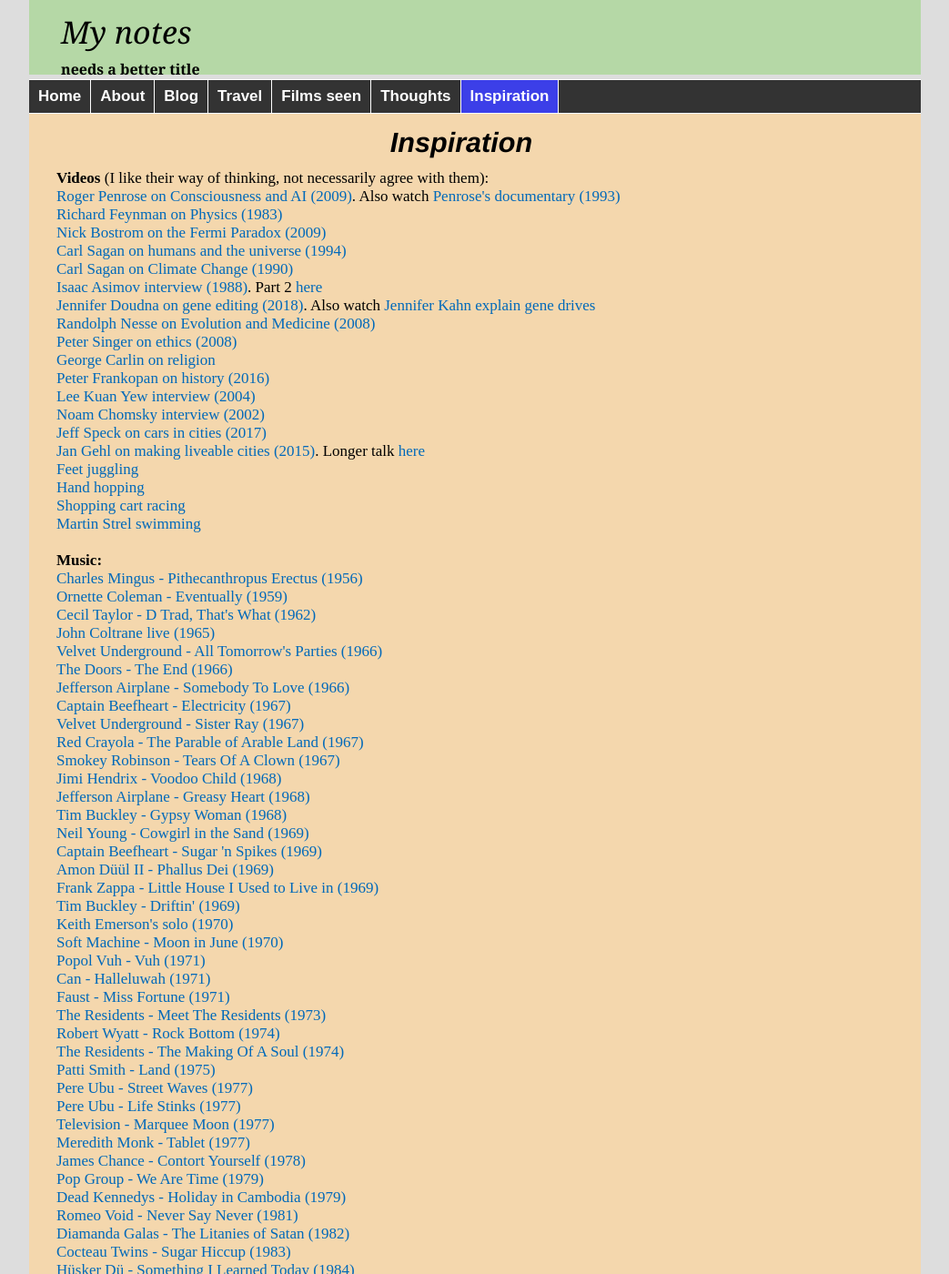
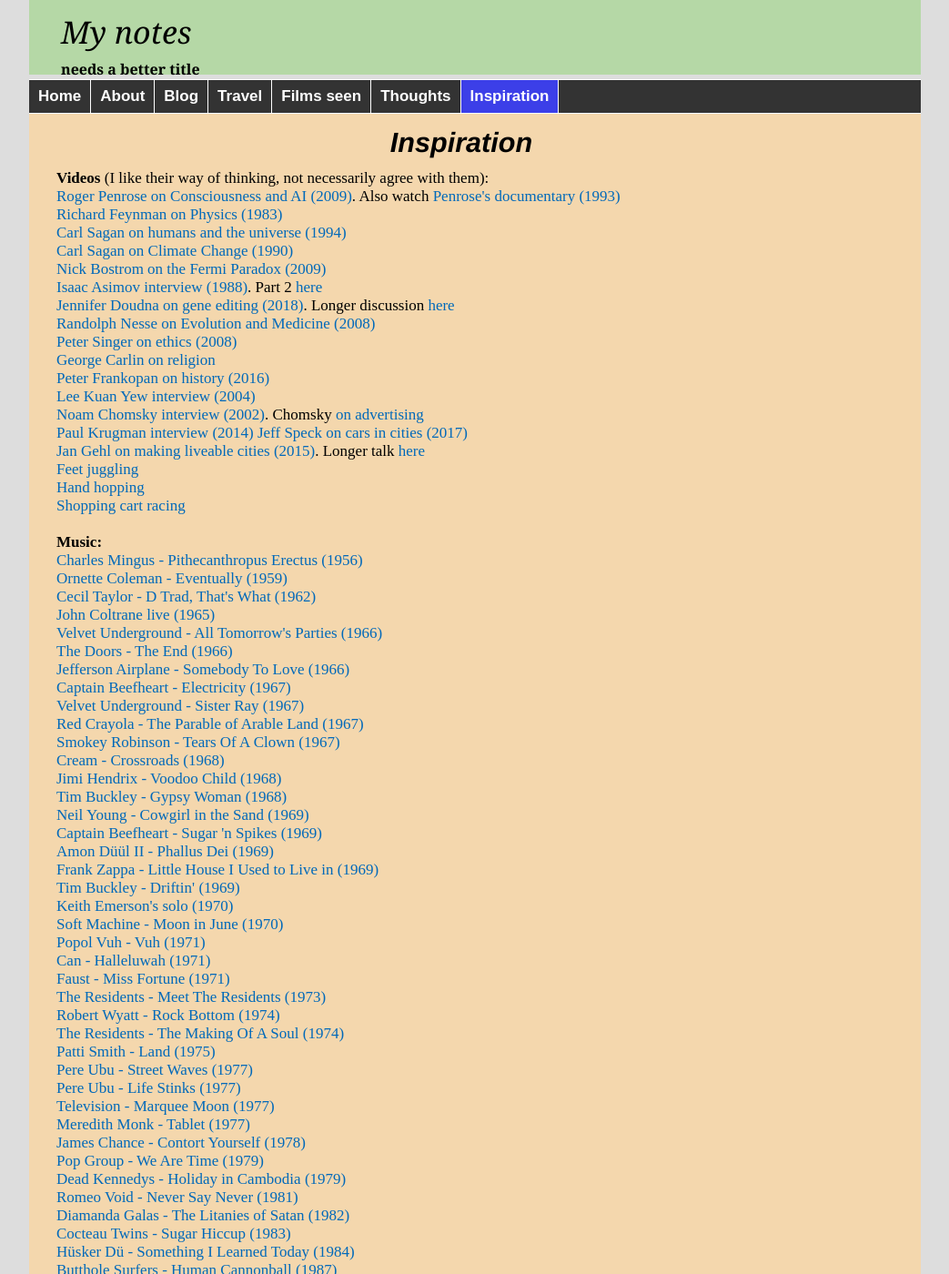
Before and after one commit to witbag/witbag.github.io, a Jekyll site: the page built from inspiration/index.html, in a window 1280 px wide and 1400 px high. Shown: the whole window at 91% size, without its empty margins (118-1161 px from the left). Built offline with Jekyll 4.4.1, drawn with Linux system fonts in a browser that asks for light colours; some of the changed text lies outside the part shown.

Commit message:
Update index.html

```diff
--- a/inspiration/index.html
+++ b/inspiration/index.html
@@ -7,29 +7,29 @@
 <br>
 <center><h2><i>Inspiration</i></h2></center>
 
-<b>Videos</b> (I like their way of thinking, not necessarily agree with them):<br>
+<a id="videos"></a><b>Videos</b> (I like their way of thinking, not necessarily agree with them):<br>
 <a href="https://www.closertotruth.com/interviews/2812" target=_blank>Roger Penrose on Consciousness and AI (2009)</a>. Also watch <a href="https://www.youtube.com/watch?v=9Sp1egEjwBI" target=_blank>Penrose's documentary (1993)</a><br>
 <a href="https://www.youtube.com/watch?v=P1ww1IXRfTA" target=_blank>Richard Feynman on Physics (1983)</a><br>
-<a href="https://www.closertotruth.com/interviews/3988" target=_blank>Nick Bostrom on the Fermi Paradox (2009)</a><br>
 <a href="https://youtu.be/6_-jtyhAVTc?t=464" target=_blank>Carl Sagan on humans and the universe (1994)</a><br>
 <a href="https://youtu.be/9Xz3ZjOSMRU?t=1642" target=_blank>Carl Sagan on Climate Change (1990)</a><br>
+<a href="https://www.closertotruth.com/interviews/3988" target=_blank>Nick Bostrom on the Fermi Paradox (2009)</a><br>
 <a href="https://www.youtube.com/watch?v=aogsJ4t4aBE" target=_blank>Isaac Asimov interview (1988)</a>. Part 2 <a href="https://vimeo.com/48767355" target=_blank>here</a><br>
-<a href="https://www.youtube.com/watch?v=ZuqX3Jb7rRA" target=_blank>Jennifer Doudna on gene editing (2018)</a>. Also watch <a href="https://www.youtube.com/watch?v=OI_OhvOumT0" target=_blank>Jennifer Kahn explain gene drives</a><br>
+<a href="https://www.youtube.com/watch?v=ZuqX3Jb7rRA" target=_blank>Jennifer Doudna on gene editing (2018)</a>. Longer discussion <a href="https://www.c-span.org/video/?429982-2/gene-editing" target=_blank>here</a><br>
 <a href="https://www.youtube.com/watch?v=bAOhOhJr-gM" target=_blank>Randolph Nesse on Evolution and Medicine (2008)</a><br>
 <a href="https://www.youtube.com/watch?v=GYYNY2oKVWU" target=_blank>Peter Singer on ethics (2008)</a><br>
 <a href="https://www.youtube.com/watch?v=8r-e2NDSTuE" target=_blank>George Carlin on religion</a><br>
 <a href="https://www.youtube.com/watch?v=NJ54ojX5zlM" target=_blank>Peter Frankopan on history (2016)</a><br>
 <a href="https://charlierose.com/videos/18834" target=_blank>Lee Kuan Yew interview (2004)</a><br>
-<a href="https://www.youtube.com/watch?v=7lPnLK9z1fI" target=_blank>Noam Chomsky interview (2002)</a><br>
+<a href="https://www.youtube.com/watch?v=7lPnLK9z1fI" target=_blank>Noam Chomsky interview (2002)</a>. Chomsky <a href="https://youtu.be/aSk7YbhON_0?t=319" target=_blank>on advertising</a><br>
+<a href="https://www.youtube.com/watch?v=tHc_3njHsIo" target=_blank>Paul Krugman interview (2014)</a>
 <a href="https://www.youtube.com/watch?v=2kBEvg8bftE" target=_blank>Jeff Speck on cars in cities (2017)</a><br>
 <a href="https://www.youtube.com/watch?v=Cgw9oHDfJ4k" target=_blank>Jan Gehl on making liveable cities (2015)</a>. Longer talk <a href="https://youtu.be/BZMl5ArcE7k?t=2322" target=_blank>here</a><br>
 <a href="https://www.youtube.com/watch?v=QfhvM5AoFsg" target=_blank>Feet juggling</a><br>
 <a href="https://www.youtube.com/watch?v=GCDTbUQ8geA" target=_blank>Hand hopping</a><br>
 <a href="https://www.youtube.com/watch?v=zi-f_J6hV-g" target=_blank>Shopping cart racing</a><br>
-<a href="https://www.youtube.com/watch?v=PBNI6Sh0G14" target=_blank>Martin Strel swimming</a><br>
 <br>
 
-<b>Music:</b><br>
+<a id="music"></a><b>Music:</b><br>
 <a href="https://www.youtube.com/watch?v=p0H2G_W-O0I" target=_blank>Charles Mingus - Pithecanthropus Erectus (1956)</a><br>
 <a href="https://www.youtube.com/watch?v=KKpo59CD6RE" target=_blank>Ornette Coleman - Eventually (1959)</a><br>
 <a href="https://www.youtube.com/watch?v=Tx3rFerfL_k" target=_blank>Cecil Taylor - D Trad, That's What (1962)</a><br>
@@ -41,8 +41,8 @@
 <a href="https://www.youtube.com/watch?v=53F5nY68cBM" target=_blank>Velvet Underground - Sister Ray (1967)</a><br>
 <a href="https://www.youtube.com/watch?v=lERLfwriyJI" target=_blank>Red Crayola - The Parable of Arable Land (1967)</a><br>
 <a href="https://www.youtube.com/watch?v=ZaMX0Cs5Bc4" target=_blank>Smokey Robinson - Tears Of A Clown (1967)</a><br>
+<a href="https://www.youtube.com/watch?v=PE9HvSdcaL4" target=_blank>Cream - Crossroads (1968)</a><br>
 <a href="https://www.youtube.com/watch?v=IZBlqcbpmxY" target=_blank>Jimi Hendrix - Voodoo Child (1968)</a><br>
-<a href="https://www.youtube.com/watch?v=ymSqJEwmb_k" target=_blank>Jefferson Airplane - Greasy Heart (1968)</a><br>
 <a href="https://www.youtube.com/watch?v=LVlSkG9AmYA" target=_blank>Tim Buckley - Gypsy Woman (1968)</a><br>
 <a href="https://www.youtube.com/watch?v=I05yYwIVuRQ" target=_blank>Neil Young - Cowgirl in the Sand (1969)</a><br>
 <a href="https://www.youtube.com/watch?v=pPG5BnZcHK8" target=_blank>Captain Beefheart - Sugar 'n Spikes (1969)</a><br>
```
Also changed, not shown: other parts of inspiration/index.html (+0 -1 lines).
